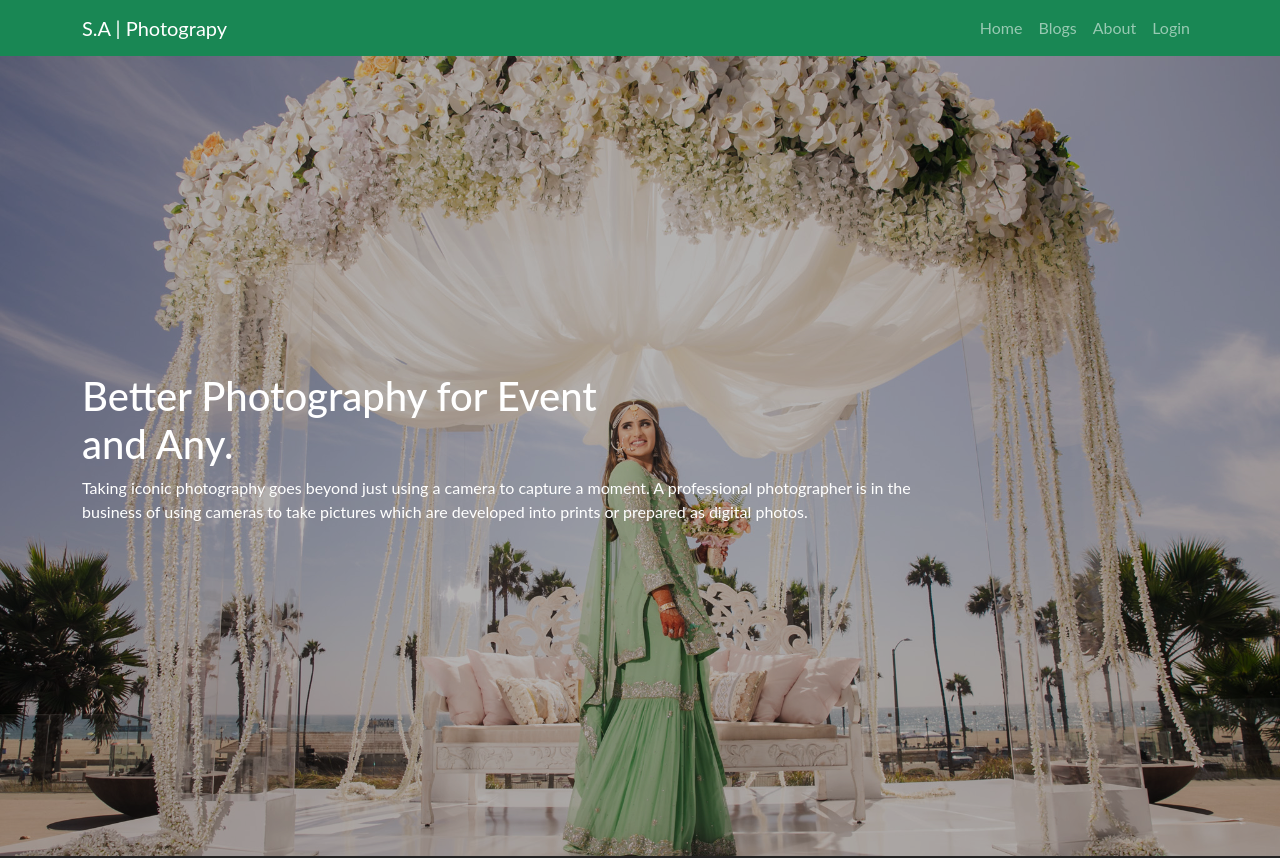
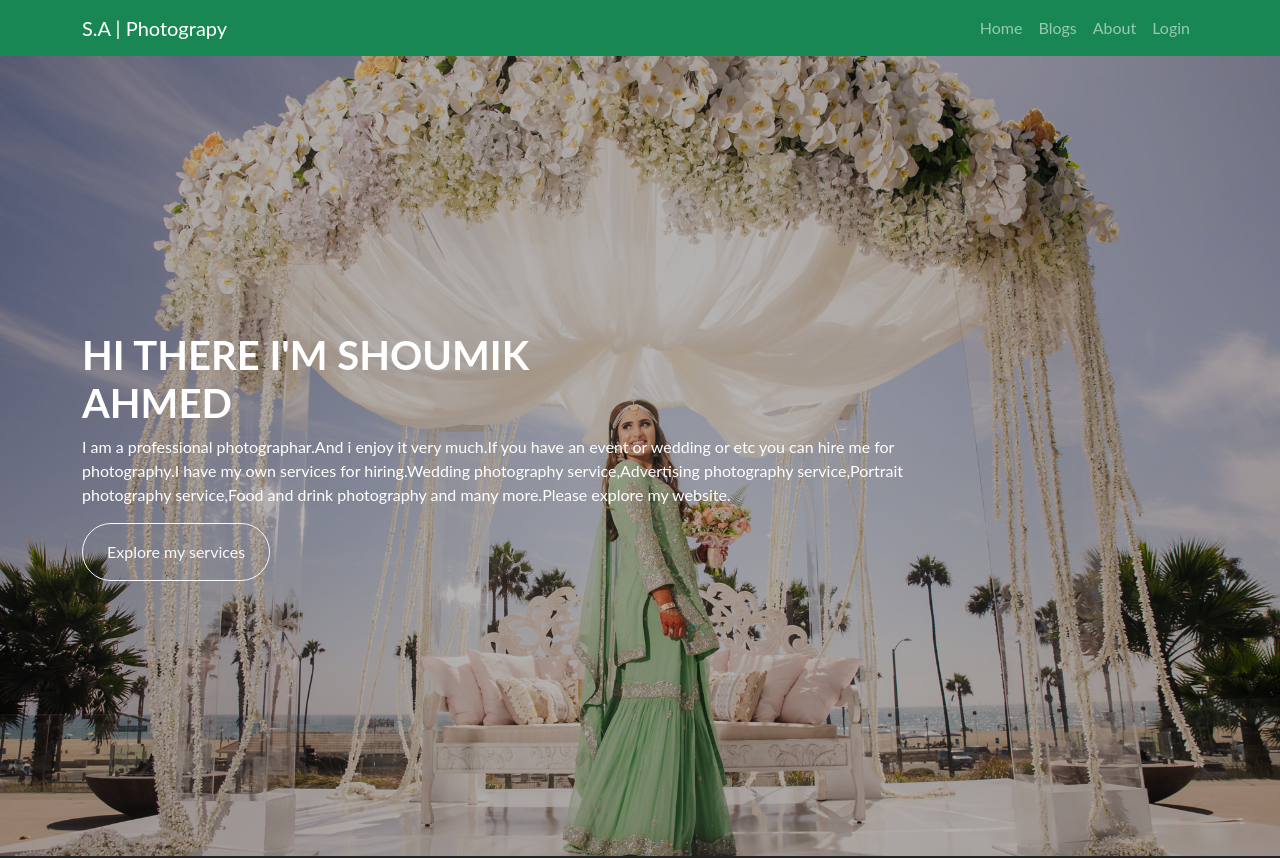
Before and after one commit to shoumikahmed/independent-service-provider-assignment10, a React (Create React App) app: page / in a window 1280 px wide. Shown: the top 858 px of the page. Built offline with nearby package versions, Linux system fonts and the light colour scheme; no server answers.

Commit message:
all style okk

```diff
--- a/src/App.js
+++ b/src/App.js
@@ -10,6 +10,7 @@ import NotFound from './Pages/Shared/NotFound/NotFound';
 import RequireAuth from './Pages/Login/RequireAuth/RequirAuth';
 import Checkout from './Pages/Checkout/Checkout';
 import Signup from './Pages/Login/Signup/Signup';
+import Services from './Pages/Home/Services/Services';
 
 function App() {
   return (
@@ -18,6 +19,7 @@ function App() {
       <Routes>
         <Route path='/' element={<Home></Home>}></Route>
         <Route path='/home' element={<Home></Home>}></Route>
+        <Route path='/services' element={<Services></Services>}></Route>
         <Route path='/about' element={<About></About>}></Route>
         <Route path='/blogs' element={<Blogs></Blogs>}></Route>
         <Route path='/login' element={<Login></Login>}></Route>
--- a/src/Pages/Home/Banner/Banner.js
+++ b/src/Pages/Home/Banner/Banner.js
@@ -1,4 +1,5 @@
 import React from 'react';
+import { Link } from 'react-router-dom';
 import './Banner.css'
 
 const Banner = () => {
@@ -6,8 +7,9 @@ const Banner = () => {
     return (
         <div className='banner-img'>
             <div className='container d-flex flex-column justify-content-center align-items-start h-100'>
-                <h1 className='text-white w-50'>Better Photography for Event and Any.</h1>
-                <p className='text-white w-75'>Taking iconic photography goes beyond just using a camera to capture a moment. A professional photographer is in the business of using cameras to take pictures which are developed into prints or prepared as digital photos.</p>
+                <h1 className='text-white w-50'><strong>HI THERE I'M <span className=''>SHOUMIK AHMED</span></strong></h1>
+                <p className='text-white w-75'>I am a professional photographar.And i enjoy it very much.If you have an event or wedding or etc you can hire me for photography.I have my own services for hiring.Wedding photography service,Advertising photography service,Portrait photography service,Food and drink photography and many more.Please explore my website.</p>
+                <Link to="/services" class="btn btn-outline-light rounded-pill py-3 px-4">Explore my services</Link>
             </div>
         </div>
 
```
